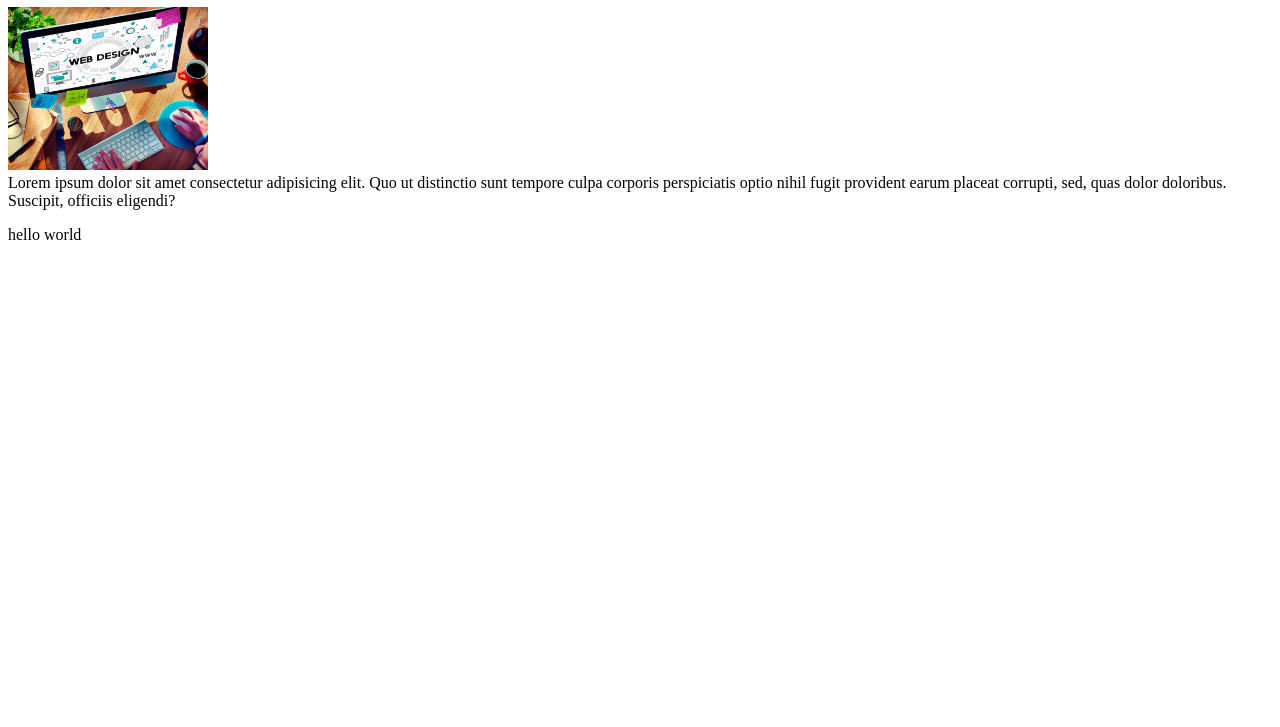
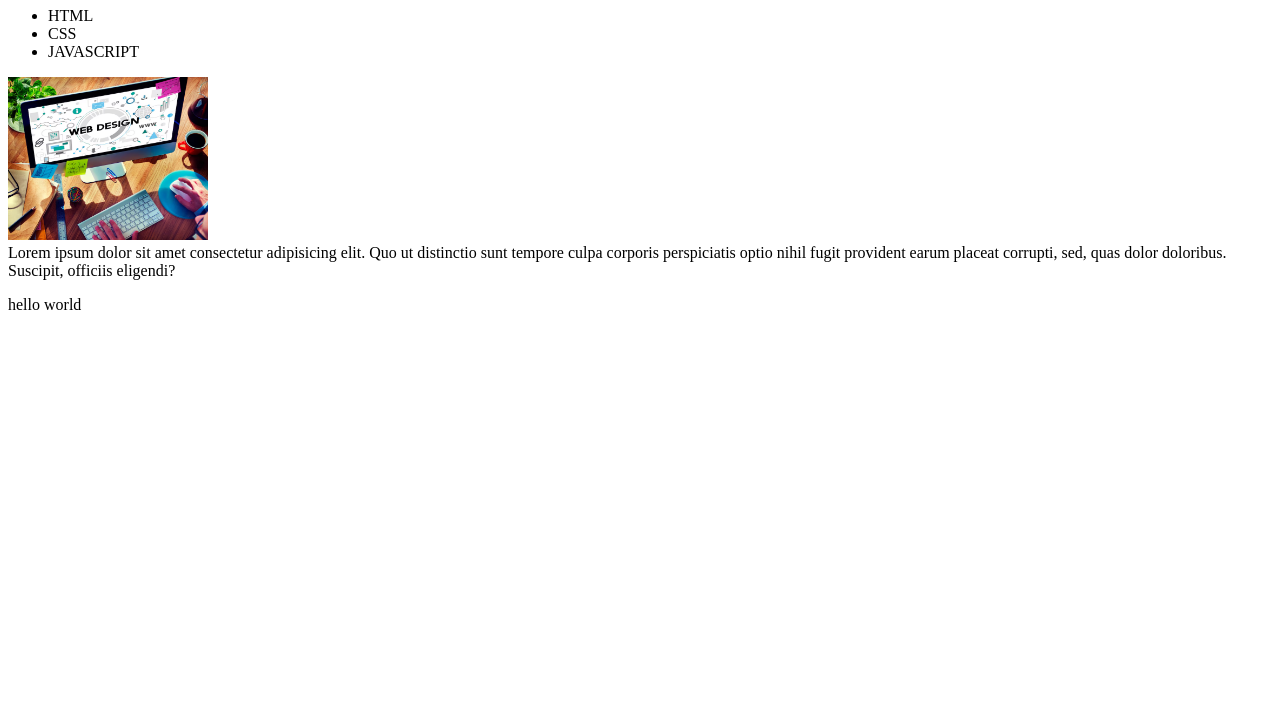
Before and after one commit to moorthysridhar2006/html_project, a plain HTML site: page index.Html in a window 1280 px wide. Shown: the part 73-800 px from the top of the page. Drawn offline with Linux system fonts and the light colour scheme.

Commit message:
added unorder list

```diff
--- a/index.Html
+++ b/index.Html
@@ -7,6 +7,11 @@
 </head>
 <body>
     <h1>WEBSITE</h1>
+    <ul>
+        <li>HTML</li>
+        <li>CSS</li>
+        <li>JAVASCRIPT</li>
+    </ul>
     <img width="200px" src="profile.avif" alt="">
     <br>
     Lorem ipsum dolor sit amet consectetur adipisicing elit. Quo ut distinctio sunt tempore culpa corporis perspiciatis optio nihil fugit provident earum placeat corrupti, sed, quas dolor doloribus. Suscipit, officiis eligendi?
```
